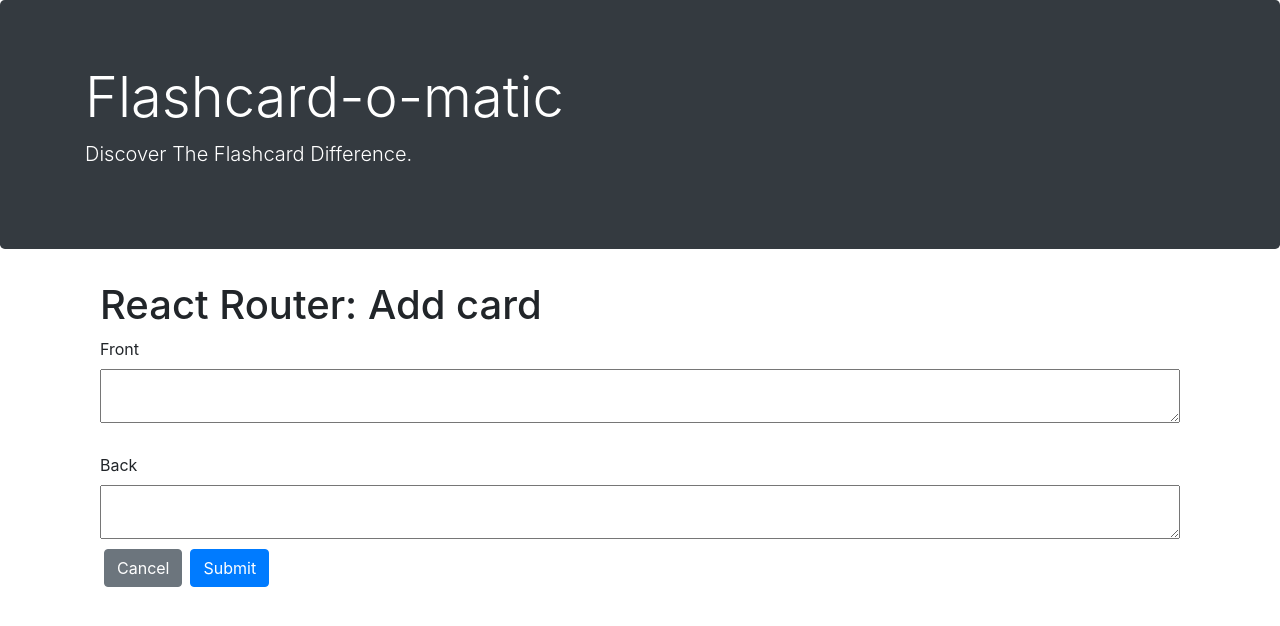
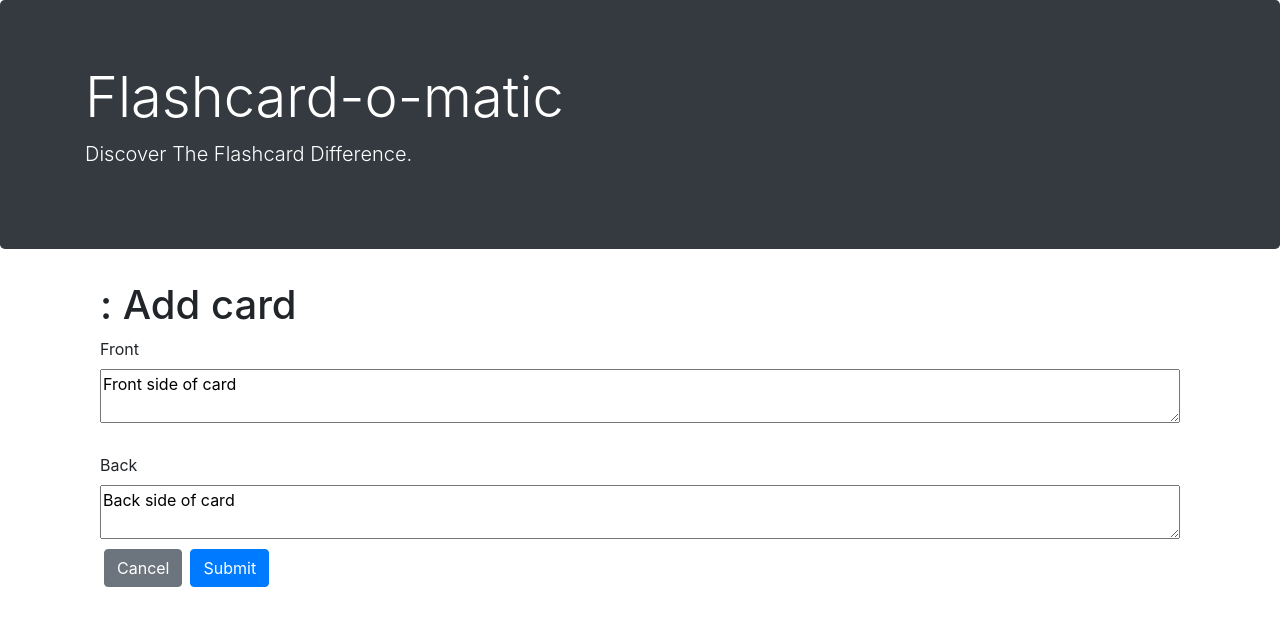
Before and after one commit to stevegebhardt/Flashcard-O-Matic, a React (Create React App) app: page /decks/1/cards/new in a window 1280 px wide. Shown: the top 626 px of the page. Built offline with nearby package versions, Linux system fonts and the light colour scheme; no server answers; a web font is replaced by a local one.

Commit message:
all bugs worked out, all tests passing in Qualified and in terminal

```diff
--- a/src/Add/index.js
+++ b/src/Add/index.js
@@ -8,8 +8,8 @@ export default function AddCard() {
   const { deckId } = useParams();
 
   const initialFormState = {
-    front: "",
-    back: "",
+    front: "Front side of card",
+    back: "Back side of card",
   };
   const [formData, setFormData] = useState({ ...initialFormState });
   const [deck, setDeck] = useState({});
@@ -39,7 +39,7 @@ export default function AddCard() {
     <div className="container">
       <Breadcrumb deck={deck} />
       <div>
-        <h1>React Router: Add card</h1>
+        <h1>{deck.name}: Add card</h1>
         <div>
           <CardForm
             formData={formData}
--- a/src/Breadcrumb/index.js
+++ b/src/Breadcrumb/index.js
@@ -78,7 +78,7 @@ export default function Breadcrumb({ deck, cardId }) {
                 <Link to="/">Home</Link>
               </li>
               <li className="breadcrumb-item">
-                <Link to="#">React Router</Link>
+                <Link to="#">{deck.name}</Link>
               </li>
               <li className="breadcrumb-item active">Add Card</li>
             </ol>
--- a/src/Study/index.js
+++ b/src/Study/index.js
@@ -38,15 +38,13 @@ function Study() {
         <h1>Study: {deck.name}</h1>
       </div>
       <div>
-        {cards.length ? (
-          <React.Fragment>
-            {cards.length <= 2 ? (
+        {cards.length < 2 ? (
           <React.Fragment>
             <h1>React Router: Study</h1>
             <h2>Not enough cards</h2>
             <p>
-                  You need at least 3 cards to study. There are {cards.length}{" "}
-                  cards in this deck.
+              You need at least 3 cards to study. There are {cards.length} cards
+              in this deck.
             </p>
             <Link
               to={`/decks/${deck.id}/cards/new`}
@@ -63,10 +61,8 @@ function Study() {
                   Card {index + 1} of {cards.length}
                 </h2>
                 <p>{cards[index].front}</p>
-                    <button onClick={() => setShowFront(!showFront)}>
-                      Flip
-                    </button>
-                    {index === 0 ? null : (
+                <button onClick={() => setShowFront(!showFront)}>Flip</button>
+                {index === 0 || index === cards.length - 1 ? null : (
                   <button onClick={() => setIndex(index + 1)}>Next</button>
                 )}
               </div>
@@ -89,8 +85,6 @@ function Study() {
             )}
           </React.Fragment>
         )}
-          </React.Fragment>
-        ) : null}
       </div>
     </React.Fragment>
   );
```
Also changed, not shown: 1 other file (tests, documents, lock files or other folders). Lines whose indentation alone changed are shown as unchanged.
